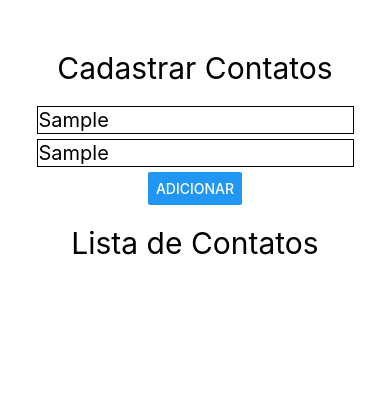
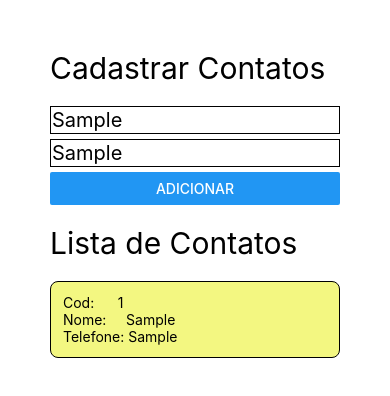
Before and after one commit to CamargoAndre/ReactNativeEstilosListasFlatListsEstado, a React Native app: screen / in a window 390 px wide. Both pictures are taken after typing "Sample", "Sample" into the empty fields and a click on the button "ADICIONAR". Shown: the top 396 px of the page. Built offline with nearby package versions, Linux system fonts and the light colour scheme.

Commit message:
Versão Funcionando

```diff
--- a/App.js
+++ b/App.js
@@ -1,21 +1,64 @@
-import React from 'react';
-import { StyleSheet, Text, View, Button, TextInput } from 'react-native';
+import React, {useState} from 'react';
+import { StyleSheet, Text, View, Button, TextInput, ScrollView, FlatList} from 'react-native';
+
+
 
 export default function App() {
+  const [contato, setContato] =useState('');
+  const [telefone, setTelefone] = useState('');
+
+  const[contatos, setContatos] = useState([]);
+
+  const[contadorContato, setContadorContato] = useState(1);
+
+  const capturaContato = (contato) =>{setContato(contato);}
+  const capturaTelefone = (telefone) =>{setTelefone(telefone);}
+
+  const adicionarContato = () =>{
+    setContatos ((contatos) =>{
+      console.log(contatos);
+      setContadorContato(contadorContato + 1);
+      return [...contatos, {key:contadorContato.toString(), cont:contato, tel:telefone}];
+    });
+  }
+
+
+
   return (
     <View style={styles.container} >
       <View><Text style={styles.titulo}>Cadastrar Contatos</Text></View>
       <View style={styles.cadastroContato}>
-        <TextInput style={styles.cadastroImputText} placeholder="Nome" />
-        <TextInput style={styles.cadastroImputText} placeholder="Telefone" />
+        <TextInput
+          placeholder="Nome"
+          style={styles.cadastroImputText}
+          onChangeText={capturaContato}
+          value={contato}
+           />
+        <TextInput
+          placeholder="Telefone"
+          style={styles.cadastroImputText}
+          onChangeText={capturaTelefone}
+          value={telefone}
+          />
         <Button
           title="Adicionar"
+          onPress={adicionarContato}
         />
 
       </View>
       <View>
         <View><Text style={styles.titulo}>Lista de Contatos</Text></View>
+        <ScrollView>
 
+        {
+          contatos.map((contato) =>
+          <View key={contato.key} style={styles.itemNaLista}>
+            <Text>{'Cod:      ' +  contato.key} </Text>
+            <Text>{'Nome:     ' + contato.cont} </Text>
+            <Text>{'Telefone: ' + contato.tel}</Text>
+          </View> )
+        }
+      </ScrollView>
       </View>
     </View>
   );
@@ -24,7 +67,6 @@ export default function App() {
 const styles = StyleSheet.create({
   container: {
     padding:50,
-    alignItems: 'center'
   },
 
   titulo: {
@@ -35,7 +77,7 @@ const styles = StyleSheet.create({
   cadastroContato: {
     flexDirection: 'column',
     justifyContent: 'space-between',
-    alignItems: 'center',
+
     marginBottom: 20,
   },
 
@@ -47,7 +89,16 @@ const styles = StyleSheet.create({
     marginBottom:5,
     padding: 1
 
-  }
+  },
+  itemNaLista: {
+    padding: 12,
+    flexDirection: 'column',
+    backgroundColor: '#F3F781',
+    borderColor: '#000',
+    borderWidth: 1,
+    marginBottom: 8,
+    borderRadius: 8
+    }
 
 
 });
```
